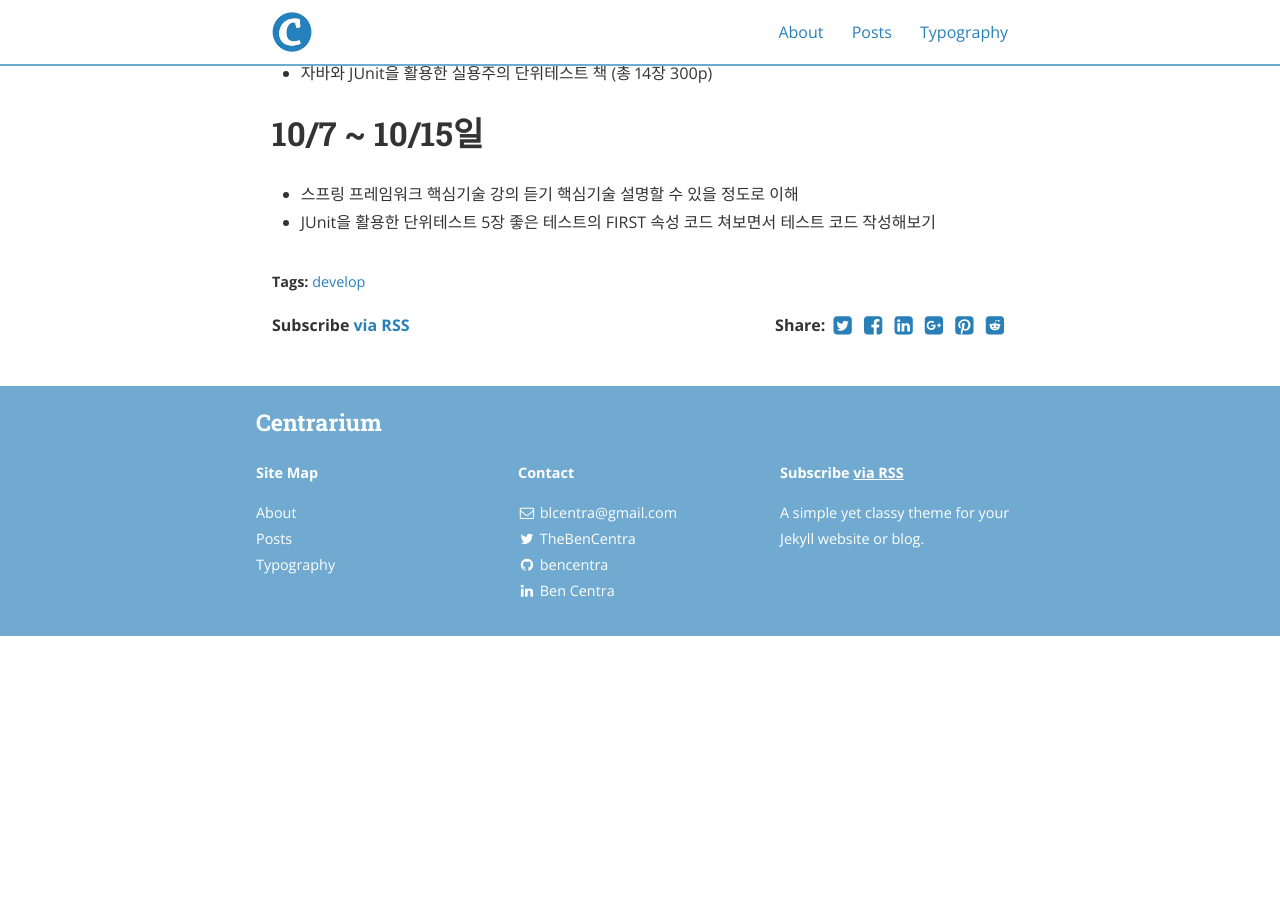
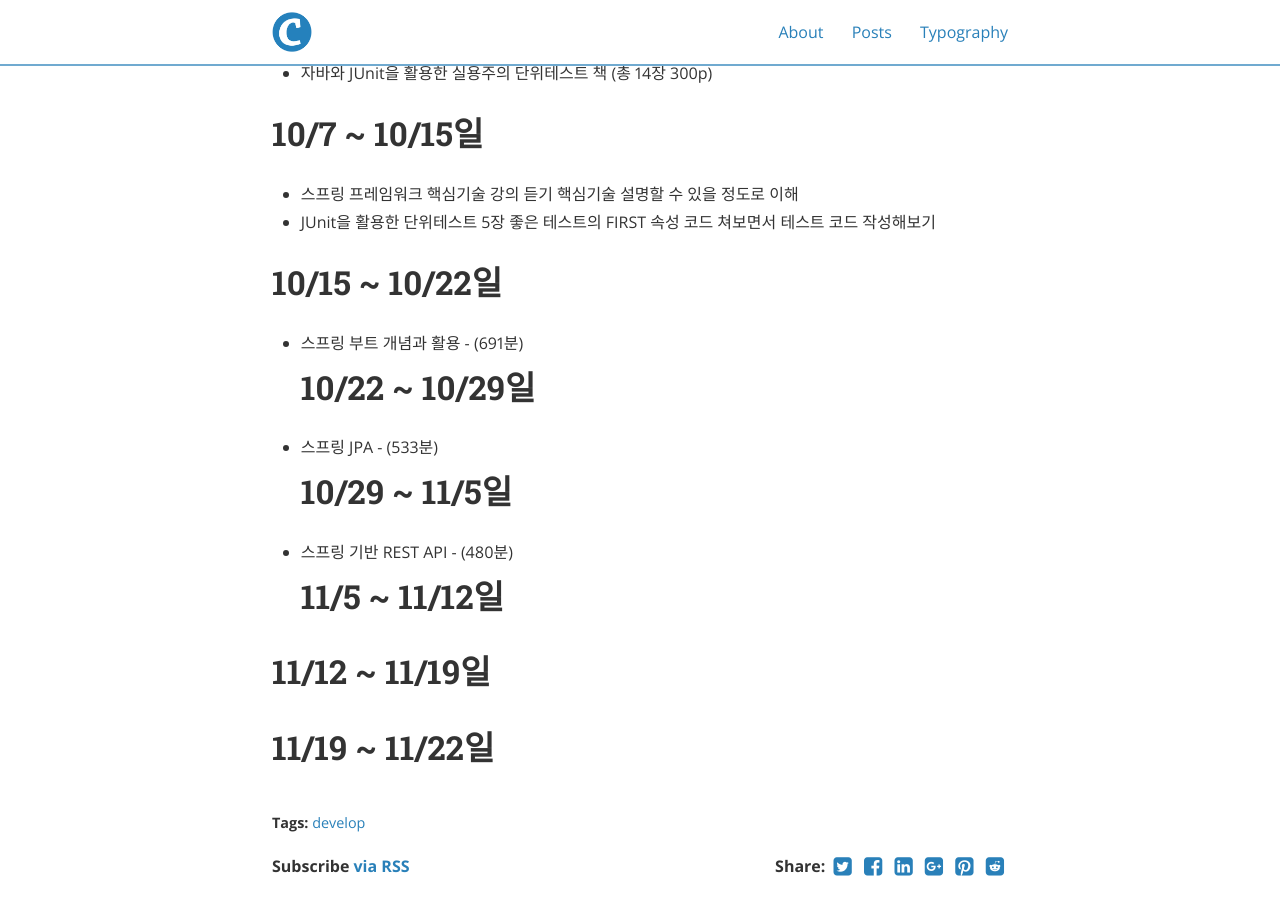
Before and after one commit to sayco5842/sayco5842.github.io, a Jekyll site: the page built from _posts/2019-10-08-java-study.markdown, in a window 1280 px wide and 900 px high, scrolled down 655 px. Built offline with Jekyll 4.4.1, drawn with Linux system fonts in a browser that asks for light colours; nearby versions of some CDN libraries; before the commit the page ends 1291 px from its top, so only the background shows below that.

Commit message:
Update 2019-10-08-java-study.markdown

```diff
--- a/_posts/2019-10-08-java-study.markdown
+++ b/_posts/2019-10-08-java-study.markdown
@@ -27,3 +27,15 @@ tags: develop
 핵심기술 설명할 수 있을 정도로 이해
 - JUnit을 활용한 단위테스트 5장 좋은 테스트의 FIRST 속성
 코드 쳐보면서 테스트 코드 작성해보기
+
+# 10/15 ~ 10/22일
+- 스프링 부트 개념과 활용 - (691분)
+# 10/22 ~ 10/29일
+- 스프링 JPA - (533분)
+# 10/29 ~ 11/5일
+- 스프링 기반 REST API - (480분)
+# 11/5 ~ 11/12일
+
+# 11/12 ~ 11/19일
+
+# 11/19 ~ 11/22일
```
